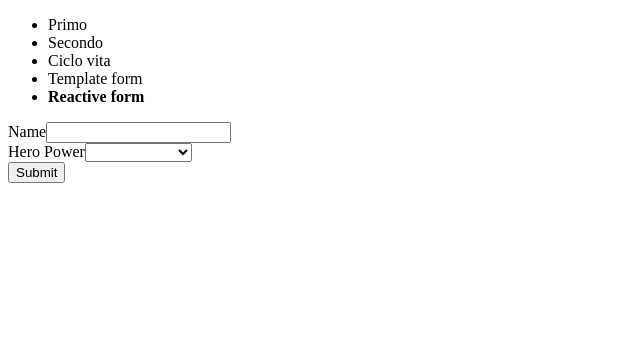
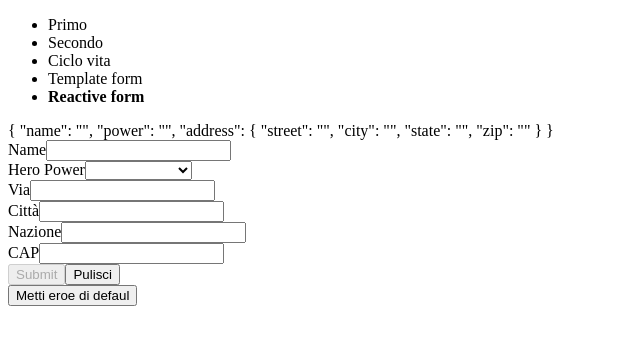
Before and after one commit to AndreaLoNivuro/prova, an Angular app: page /reactive-form in a window 1280 px wide. Shown: the top 344 px of the page, without its empty margins (0-640 px from the left). Built offline with nearby package versions, Linux system fonts and the light colour scheme.

Commit message:
reactive form

```diff
--- a/src/app/reactive-form/reactive-form.component.html
+++ b/src/app/reactive-form/reactive-form.component.html
@@ -1,14 +1,41 @@
-<form [formGroup]="heroForm">
+<form [formGroup]="heroForm" (ngSubmit)="addHero()">
+    {{ heroForm.value | json }}
     <div>
       <label for="name">Name</label>
       <input type="text" id="name" required formControlName="name">
+      <p *ngIf="nameControl.status === 'INVALID' && nameControl.dirty">Campo Nome obbligatorio</p>
     </div>
+
     <div>
       <label for="power">Hero Power</label>
       <select id="power" required formControlName="power">
         <option value=""></option>
          <option *ngFor="let pow of powers" [value]="pow">{{pow}}</option>
       </select>
+      <p *ngIf="powerControl.status === 'INVALID' && powerControl.dirty">Campo Nome obbligatorio</p>
     </div>
-    <button type="submit">Submit</button>
+
+    <div formGroupName="address">
+        <div>
+            <label for="street">Via</label>
+            <input type="text" id="street" required formControlName="street">
+        </div>
+        <div>
+            <label for="city">Città</label>
+            <input type="text" id="city" required formControlName="city">
+        </div>
+        <div>
+            <label for="state">Nazione</label>
+            <input type="text" id="state" required formControlName="state">
+        </div>
+        <div>
+            <label for="zip">CAP</label>
+            <input type="text" id="zip" required formControlName="zip">
+        </div>
+    </div>
+    <button type="submit" [disabled]="heroForm.status === 'INVALID'">Submit</button>
+    <button (click)="crearHero()">Pulisci</button>
 </form>
+
+<button (click)="setDefault()">Metti eroe di defaul</button>
+<p *ngFor="let hero of heroList">{{ hero.name }} - {{ hero.power }}</p>
--- a/src/app/reactive-form/reactive-form.component.ts
+++ b/src/app/reactive-form/reactive-form.component.ts
@@ -1,5 +1,5 @@
 import { Component, OnInit } from '@angular/core';
-import { FormGroup, FormControl, FormBuilder } from '@angular/forms';
+import { FormGroup, FormControl, FormBuilder, Validators } from '@angular/forms';
 
 @Component({
   selector: 'app-reactive-form',
@@ -10,16 +10,57 @@ export class ReactiveFormComponent implements OnInit {
 
   powers: string[] = ['Super forza', 'Super velocità'];
 
+  heroList: { name: string, power: string }[] = [];
+
   /*heroForm: FormGroup = new FormGroup({
     name: new FormControl(),
     power: new FormControl()
   });*/
 
   heroForm: FormGroup;
+
   constructor(private fb: FormBuilder) {
     this.heroForm = this.fb.group({
-      name: new FormControl(),
-      power: new FormControl()
+      name: ["", Validators.compose([Validators.required, Validators.minLength(2)])],
+      power: ["", Validators.required],
+      address: this.fb.group({
+        street: '',
+        city: '',
+        state: '',
+        zip: ["", Validators.compose([Validators.maxLength(5), Validators.minLength(5)])],
+      }),
+    });
+  }
+
+  get nameControl(): FormControl {
+    return this.heroForm.get('name') as FormControl;
+  }
+
+  get powerControl(): FormControl {
+    return this.heroForm.get('power') as FormControl;
+  }
+
+  setDefault() {
+    this.heroForm.setValue({
+      name: 'Goku'
+    });
+    /*this.heroForm.patchValue({
+      name: 'Goku'
+    });
+    this.nameControl.setValue('Goku');
+    this.nameControl.patchValue('Goku');*/
+  }
+
+  addHero() {
+    this.heroList.push({
+      name: this.nameControl.value,
+      power: this.powerControl.value
+    });
+  }
+
+  crearHero() {
+    this.heroForm.reset({
+      name: 'Gohan'
     });
   }
 
```
